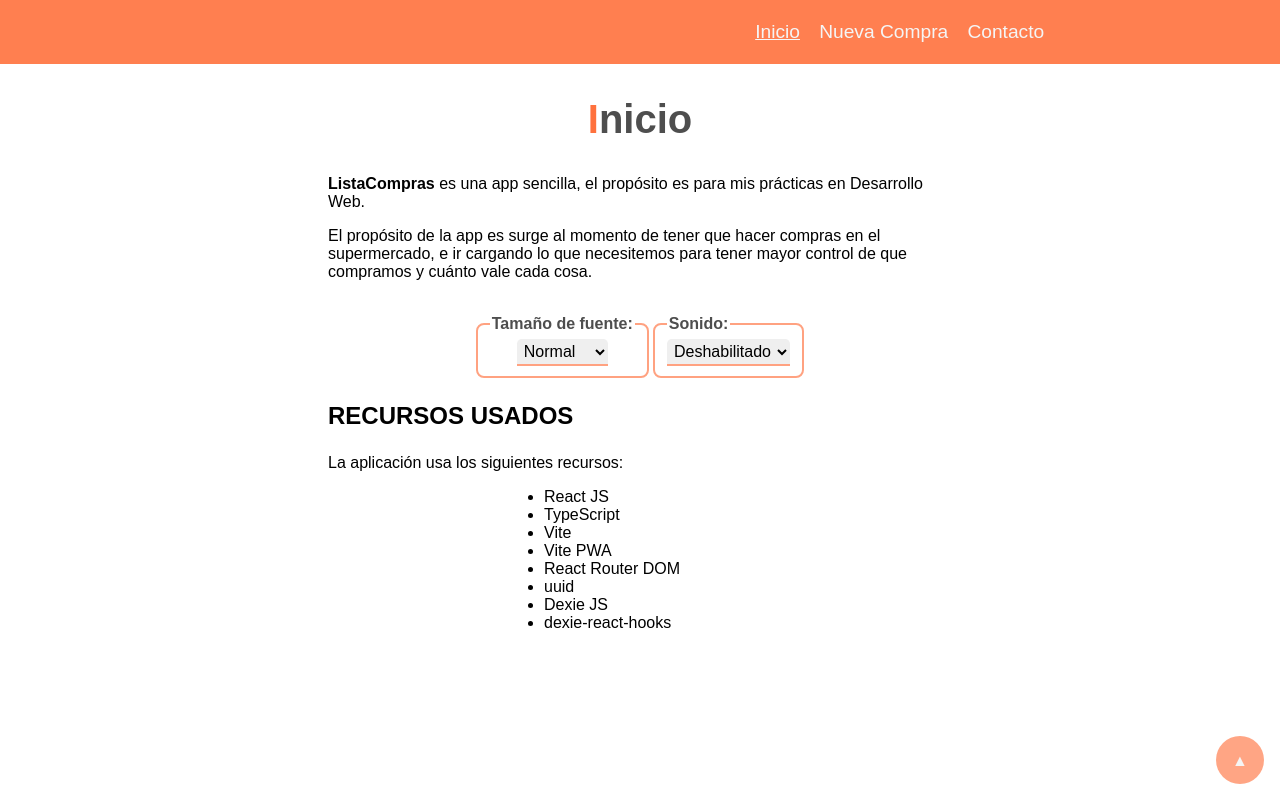
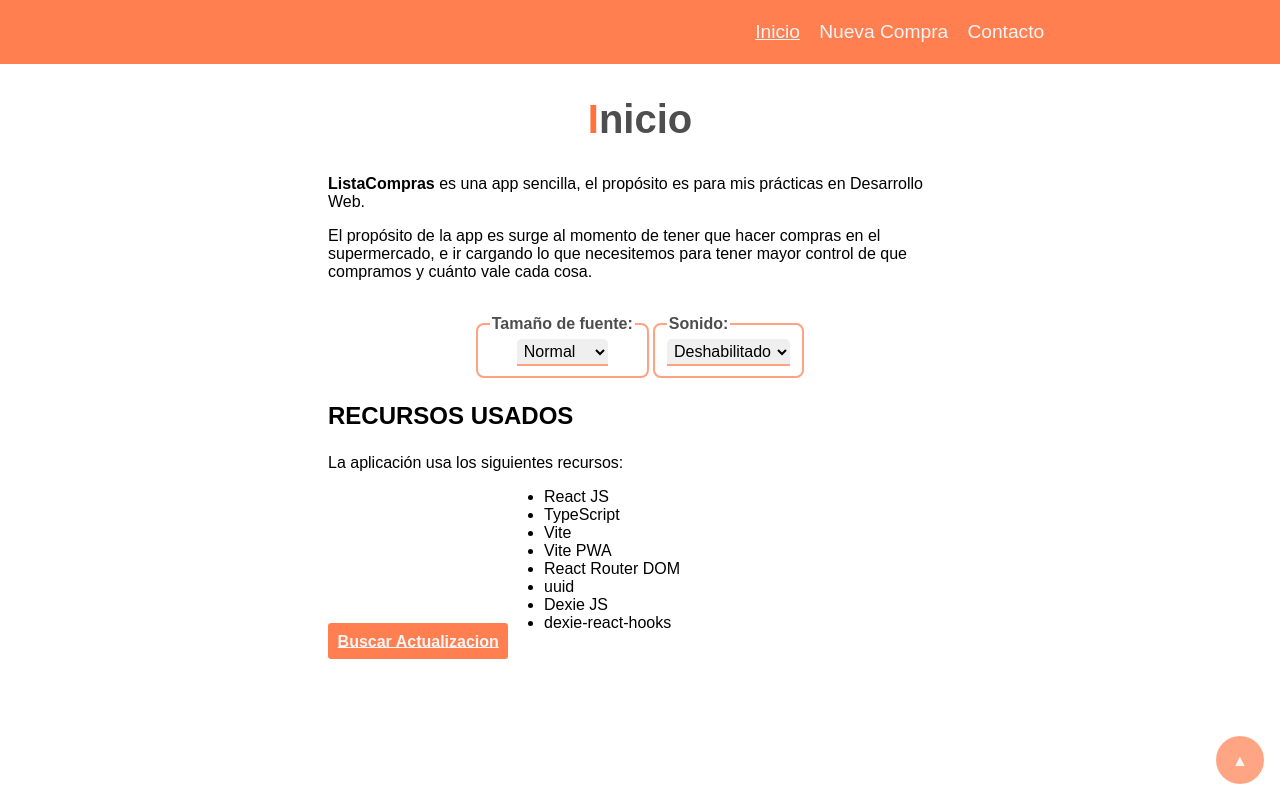
Before and after one commit to Cristian021195/compras, a React (Vite) app: page /inicio in a window 1280 px wide. Built offline with nearby package versions, Linux system fonts and the light colour scheme.

Commit message:
Boton de actulizar

```diff
--- a/src/Pages/Inicio.tsx
+++ b/src/Pages/Inicio.tsx
@@ -56,6 +56,7 @@ export const Inicio = ({runner, setRunner, font,setFont}:IRouter) => {
             <li>dexie-react-hooks</li>
           </ul>
           <div>
+            <a className='btn p-1' style={{backgroundColor:'coral', color:'whitesmoke'}} href='/'>Buscar Actualizacion</a>
           {bip !== undefined ? <button
                   onClick={async ()=>{
                       if(bip) bip.prompt();
```
